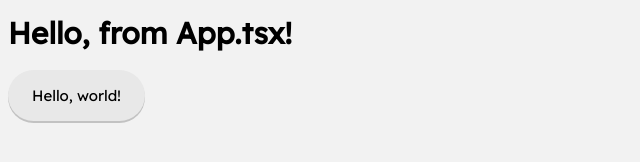
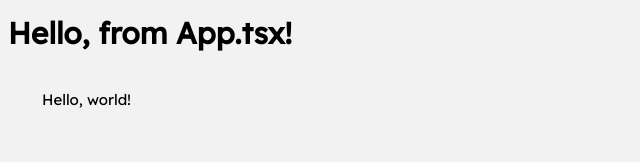
Before and after one commit to lethiandev/fm-three-column-cards, a Vue app: page / in a window 1280 px wide. Shown: the part 318-480 px from the top of the page, without its empty margins (0-640 px from the left). Built offline with nearby package versions, Linux system fonts and the light colour scheme.

Commit message:
Add button color variants

```diff
--- a/src/components/VButton.tsx
+++ b/src/components/VButton.tsx
@@ -1,8 +1,20 @@
 import { FunctionalComponent } from 'vue'
 import styles from '@/scss/buttons.module.scss'
 
-const VButton: FunctionalComponent = (props, { slots }) => {
-  return <button class={styles.button}>{slots.default?.()}</button>
+interface VButtonAttributes {
+  class?: string
+  variant?: 'first' | 'second' | 'third'
+}
+
+const VButton: FunctionalComponent<VButtonAttributes> = (props, { slots }) => {
+  const variantName = `variant-${props.variant}`
+  const variantClass = styles[variantName] || ''
+
+  return (
+    <button class={`${styles.button} ${variantClass}`}>
+      {slots.default?.()}
+    </button>
+  )
 }
 
 export default VButton
--- a/src/scss/buttons.module.scss
+++ b/src/scss/buttons.module.scss
@@ -1,25 +1,24 @@
+@use 'variables' as vars;
+
 .button {
-  padding: 16px 24px;
-  background: #e8e8e8;
+  padding: 16px 32px;
+  background: vars.$color-white;
   vertical-align: middle;
   font: inherit;
-  border: none;
+  border: solid 2px vars.$color-white;
   border-radius: 1024px;
-  box-shadow: 0px 2px 0px rgba(0, 0, 0, 0.2);
   outline: none;
-  display: inline-flex;
   cursor: pointer;
 
-  position: relative;
-  top: -2px;
+  @each $name, $color in vars.$colors {
+    &.variant-#{$name} {
+      color: $color;
+    }
+  }
 
   &:hover,
   &:active {
-    background-color: #f0f0f0;
-  }
-
-  &:active {
-    box-shadow: none;
-    top: 0px;
+    background-color: transparent;
+    color: vars.$color-white;
   }
 }
```
Also changed, not shown: 1 other file (tests, documents, lock files or other folders).
